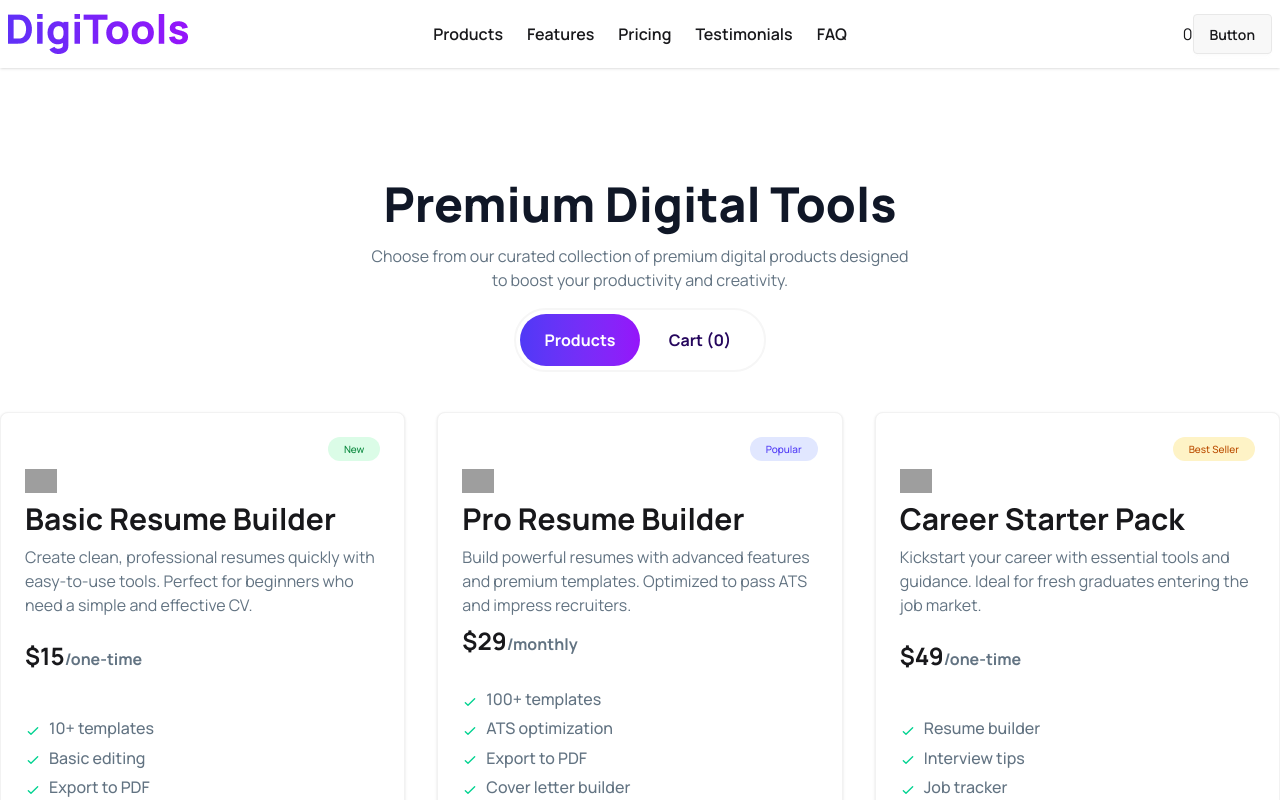
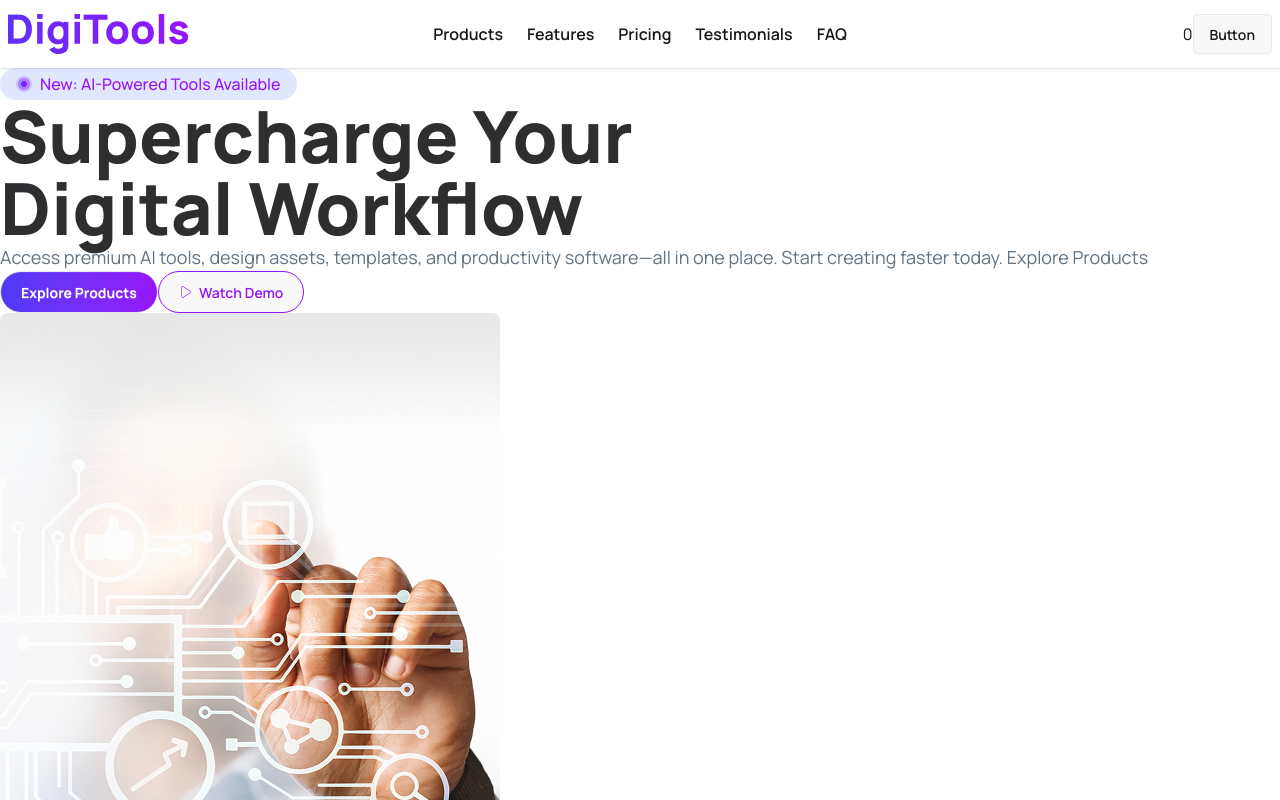
Before and after one commit to israt32/digitool-platform, a React (Vite) app: page / in a window 1280 px wide. Shown: the top 800 px of the page. Built offline with nearby package versions, Linux system fonts and the light colour scheme; grey boxes are pictures that could not be loaded.

Commit message:
working on banner section

```diff
--- a/src/App.jsx
+++ b/src/App.jsx
@@ -7,6 +7,7 @@ import GetStarted from './Components/GetStarted/GetStarted'
 import { ToastContainer } from 'react-toastify'
 import Pricing from './Components/Pricing/Pricing'
 import Footer from './Components/Footer/Footer'
+import Banner from './Components/Banner/Banner'
 
 const fetchData = async() => {
   const res = await fetch('/pricingData.json')
@@ -26,6 +27,7 @@ function App() {
     <Navbar cartNumber={cartNumber}></Navbar>
    </header>
    <main className='container mx-auto'>
+   <Banner></Banner>
     <Suspense fallback={<span className="$$loading $$loading-spinner $$loading-xl"></span>}>
     <DigitalTools promisePricing={promisePricing} setCartNumber={setCartNumber} cartNumber={cartNumber}></DigitalTools>
     </Suspense>
--- /dev/null
+++ b/src/Components/Banner/Banner.jsx
@@ -0,0 +1,36 @@
+import React from "react";
+import bannerImg from "../../assets/products/banner.png";
+import circleImg from "../../assets/products/Group 5.png";
+import { CiPlay1 } from "react-icons/ci";
+const Banner = () => {
+  return (
+    <div className="container mx-auto">
+      <div>
+        <span className="p-4 rounded-full text-[16px] font-medium badge badge-xs badge-warning bg-[#E1E7FF] border-none text-[#9514FA]">
+          <span>
+            <img src={circleImg} alt="" />
+          </span>
+          New: AI-Powered Tools Available
+        </span>
+        <h1 className="font-extrabold text-7xl opacity-90">
+          Supercharge Your <br />
+          Digital Workflow
+        </h1>
+        <p className="text-[#627382] text-[18px]">
+          Access premium AI tools, design assets, templates, and productivity
+          software—all in one place. Start creating faster today. Explore
+          Products
+        </p>
+        <div>
+          <button className="btn bg-linear-to-r from-[#4F39F6] to-[#9514FA] text-white font-bold rounded-full p-5">Explore Products</button>
+          <button className="btn p-5 text-[#9514FA] border border-[#9514FA] rounded-full "><CiPlay1 /> Watch Demo</button>
+        </div>
+      </div>
+      <div>
+        <img src={bannerImg} alt="" />
+      </div>
+    </div>
+  );
+};
+
+export default Banner;
```
Also changed, not shown: src/assets/products/Group 5.png (added).
